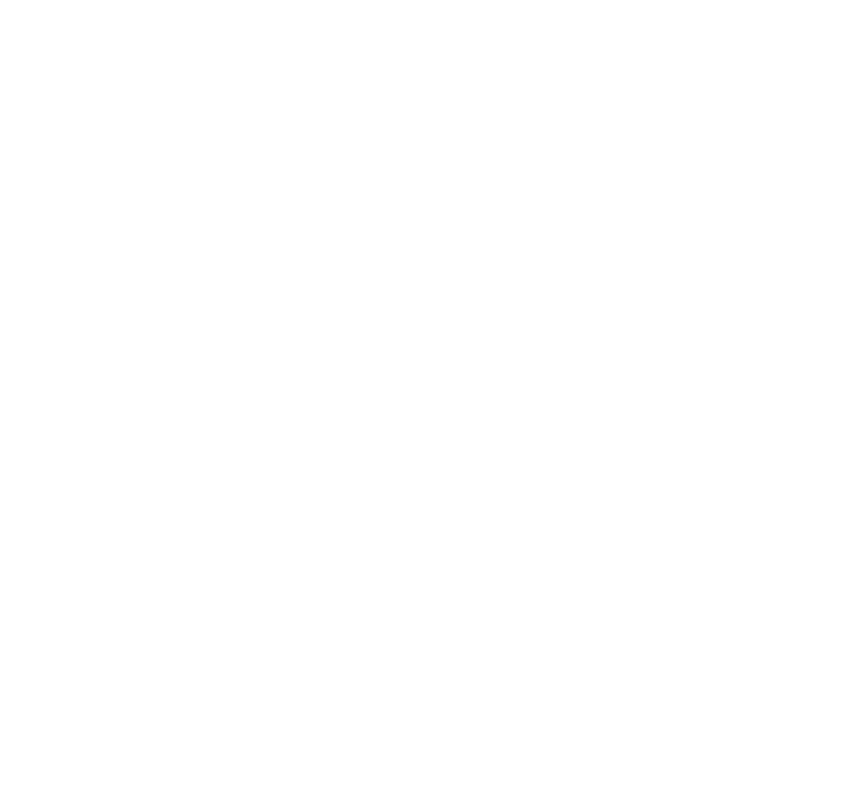
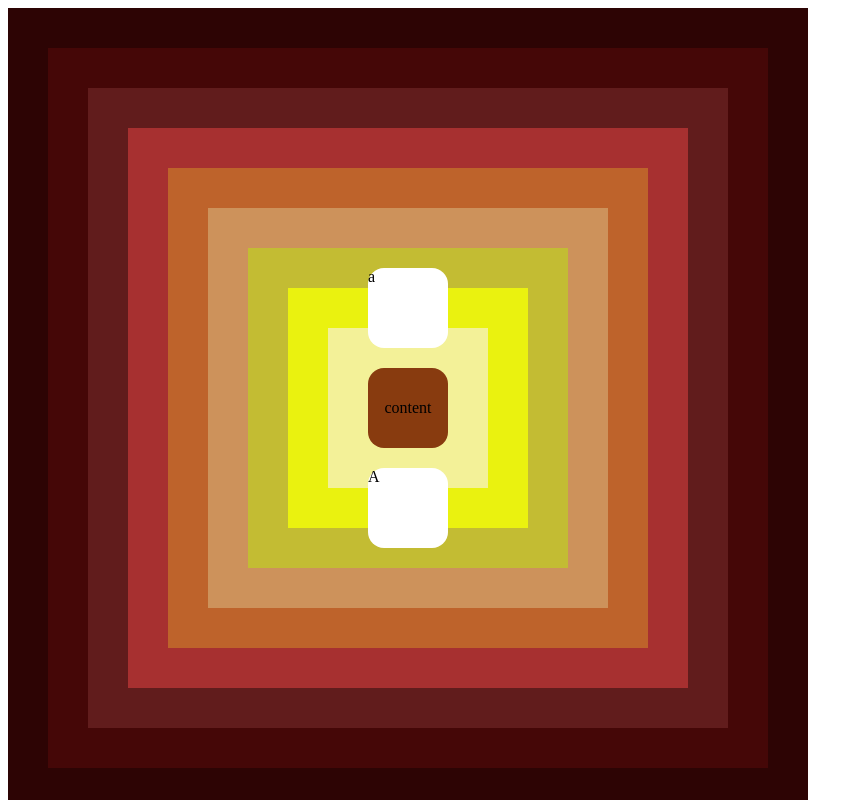
Before and after one commit to molnarbalazsnandor/server-template-w3-practice-3, a plain HTML site: page frontend/index.html in a window 1280 px wide. Shown: the top 800 px of the page, without its empty margins (0-863 px from the left). Drawn offline with Linux system fonts and the light colour scheme.

Commit message:
órai aktivitás

```diff
--- a/frontend/index.html
+++ b/frontend/index.html
@@ -1,12 +1,33 @@
 <!DOCTYPE html>
 <html lang="en">
-<head>
-	<meta charset="UTF-8">
-	<meta http-equiv="X-UA-Compatible" content="IE=edge">
-	<meta name="viewport" content="width=device-width, initial-scale=1.0">
-	<title>This is FRONTEND</title>
-</head>
-<body>
-	<div id="root"></div>
-</body>
+  <head>
+    <meta charset="UTF-8" />
+    <meta http-equiv="X-UA-Compatible" content="IE=edge" />
+    <meta name="viewport" content="width=device-width, initial-scale=1.0" />
+    <title>This is FRONTEND</title>
+    <link rel="stylesheet" href="style.css" />
+  </head>
+  <body>
+    <div>
+      <div>
+        <div>
+          <div>
+            <div>
+              <div>
+                <div>
+                  <div>
+                    <div>
+                      <div class="first most-inner">content</div>
+                    </div>
+                  </div>
+                </div>
+              </div>
+            </div>
+          </div>
+        </div>
+      </div>
+    </div>
+
+    <div class="first"></div>
+  </body>
 </html>
--- /dev/null
+++ b/frontend/style.css
@@ -0,0 +1,113 @@
+div {
+  background-color: rgb(45, 4, 4);
+  height: 100vh;
+  width: 100vh;
+  display: flex;
+  justify-content: center;
+  align-items: center;
+}
+
+div > div {
+  background-color: rgb(69, 7, 7);
+  height: 90vh;
+  width: 90vh;
+}
+
+div > div > div {
+  background-color: rgb(97, 28, 28);
+  height: 80vh;
+  width: 80vh;
+}
+
+div > div > div > div {
+  background-color: rgb(167, 48, 48);
+  height: 70vh;
+  width: 70vh;
+}
+
+div > div > div > div > div {
+  background-color: rgb(190, 99, 43);
+  height: 60vh;
+  width: 60vh;
+}
+
+div > div > div > div > div > div {
+  background-color: rgb(205, 146, 91);
+  height: 50vh;
+  width: 50vh;
+}
+
+div > div > div > div > div > div > div {
+  background-color: rgb(195, 188, 51);
+  height: 40vh;
+  width: 40vh;
+}
+
+div > div > div > div > div > div > div > div {
+  background-color: rgb(234, 242, 15);
+  height: 30vh;
+  width: 30vh;
+}
+
+div > div > div > div > div > div > div > div > div {
+  background-color: rgb(243, 241, 152);
+  height: 20vh;
+  width: 20vh;
+}
+
+div > div > div > div > div > div > div > div > div > div {
+  background-color: rgb(136, 59, 15);
+  height: 10vh;
+  width: 10vh;
+}
+
+.first.most-inner {
+  border-radius: 20%;
+}
+
+.most-inner {
+  border-radius: 50%;
+  position: relative;
+}
+
+.first {
+  border-top-left-radius: 30%;
+  border-top-right-radius: 30%;
+}
+/* body > div,
+.most-inner {
+  box-sizing: border-box;
+  border: 20px solid rgb(0, 0, 0);
+} */
+
+.most-inner:hover {
+  background-color: white;
+  transition: all 0.5s ease;
+}
+
+.most-inner::before {
+  content: "a"; /* ezt mindig be kell írni, még ha üres is */
+  position: absolute;
+  width: 100%;
+  height: 100%;
+  top: -100px;
+  background-color: white;
+  transition: all 0.5s ease;
+  border-radius: 20%;
+}
+
+.most-inner::after {
+  content: "A";
+  position: absolute;
+  width: 100%;
+  height: 100%;
+  top: 100px;
+  background-color: white;
+  transition: all 0.5s ease;
+  border-radius: 20%;
+}
+
+.most-inner:hover::before,
+.most-inner:hover::after {
+  top: 0;
+}
```
